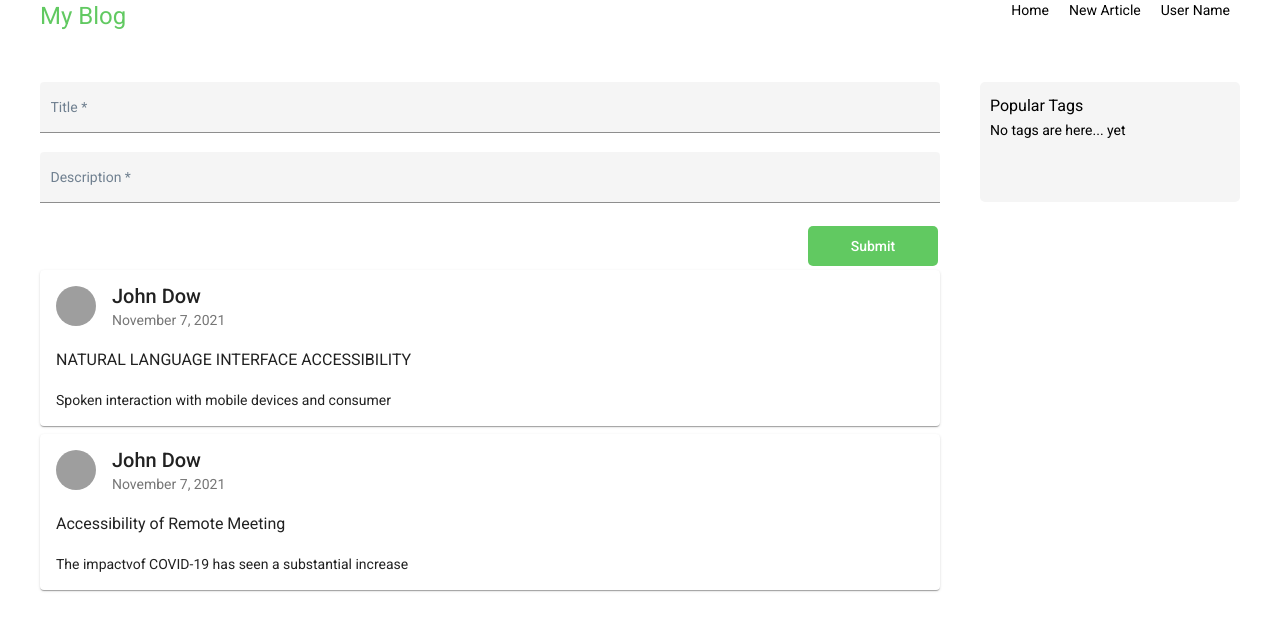
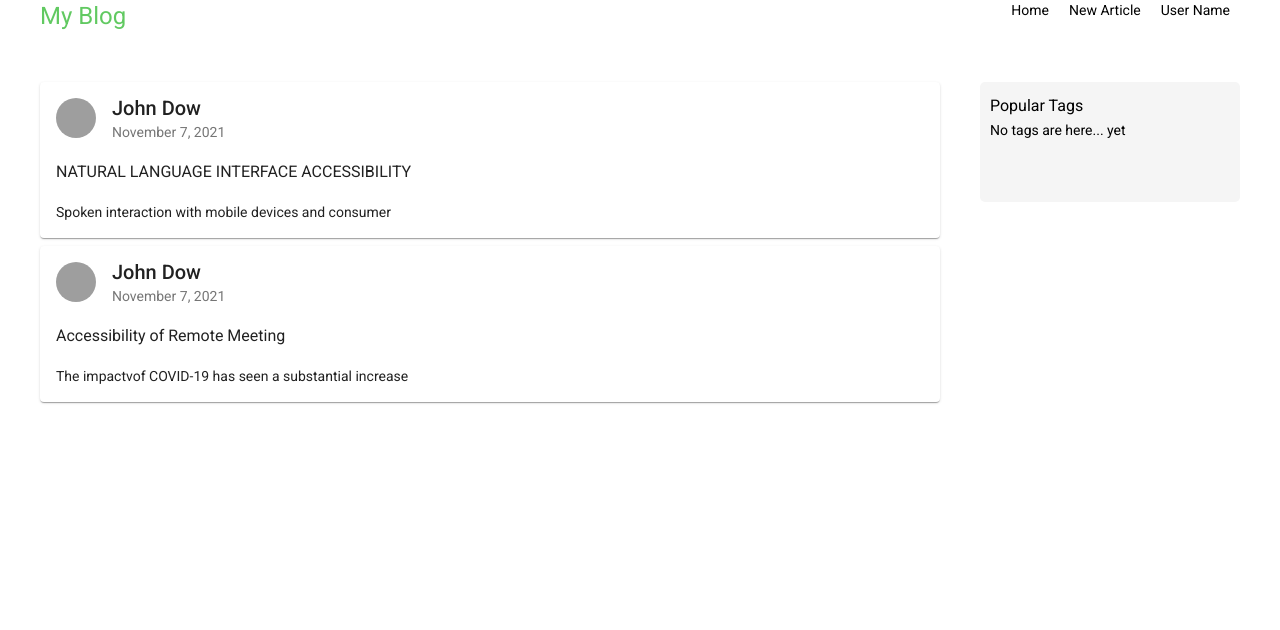
Before and after one commit to marco1polo78/bootcamp, an Angular app: page / in a window 1280 px wide. Shown: the top 630 px of the page. Built offline with nearby package versions, Linux system fonts and the light colour scheme; grey boxes are pictures that could not be loaded.

Commit message:
add modal window and add component forms

```diff
--- /dev/null
+++ b/src/app/app-modal/app-modal.component.html
@@ -0,0 +1,26 @@
+<div class="content__newsfeed__form">
+      <form
+        [formGroup] = "form"
+        (ngSubmit) = "submit()"
+      >
+      <div>
+        <mat-form-field class="example-full-width" appearance="fill">
+          <mat-label>Title</mat-label>
+          <input matInput placeholder="Main title for new post" value="" formControlName = "title" autocomplete="off">
+          <mat-error *ngIf = "title.touched && title.invalid">
+            Your title is short
+          </mat-error>
+        </mat-form-field>
+      </div>
+      <div>
+        <mat-form-field class="example-full-width" appearance="fill">
+          <mat-label>Description</mat-label>
+          <input matInput placeholder="Short description for post" value="" formControlName = "description" autocomplete="off">
+          <mat-error *ngIf = "description.touched && description.invalid">
+            Your description is short
+          </mat-error>
+        </mat-form-field>
+      </div>
+      <button mat-raised-button type = "submit" [disabled] = "form.invalid">Submit</button>
+      </form>
+</div>
--- /dev/null
+++ b/src/app/app-modal/app-modal.component.scss
@@ -0,0 +1,49 @@
+form{
+    .mat-form-field{
+        width: 100%;
+        // margin: auto;
+    }
+
+    ::ng-deep .mat-form-field {
+        .mat-input-element {
+            color: slategray;
+        }
+        .mat-form-field-label {
+            color: slategray;
+        }
+        .mat-form-field-underline {
+            background-color: slategray;
+        }
+        .mat-form-field-ripple {
+            background-color: slategray;
+        }
+        .mat-form-field-required-marker {
+            color: slategray;
+        }
+    }
+
+    ::ng-deep .mat-form-field.mat-form-field-invalid {
+        .mat-input-element {
+            color: red;
+        }
+        .mat-form-field-label {
+            color: red;
+        }
+        .mat-form-field-required-marker {
+            color: red;
+        }
+        .mat-form-field-ripple {
+            background-color: red;
+        }
+    }
+
+    button[type=submit] {
+        float: right;
+        background-color: rgba(34, 180, 34, 0.712);
+        color: white;
+        margin: 4px 2px;
+        border-radius: 5px;
+        min-height: 40px;
+        min-width: 130px;
+    }
+}
--- /dev/null
+++ b/src/app/app-modal/app-modal.component.ts
@@ -0,0 +1,42 @@
+import { Component, Inject } from '@angular/core';
+import { MatDialogRef, MAT_DIALOG_DATA } from '@angular/material/dialog';
+import { FormControl, FormGroup, Validators } from '@angular/forms';
+
+@Component({
+  selector: 'app-app-modal',
+  templateUrl: './app-modal.component.html',
+  styleUrls: ['./app-modal.component.scss']
+})
+export class AppModalComponent {
+  form!: FormGroup;
+
+  constructor(
+    public dialogRef: MatDialogRef<AppModalComponent>,
+    @Inject(MAT_DIALOG_DATA) public data: any) {
+      this.form = new FormGroup({
+        title: new FormControl('', [ Validators.required, Validators.minLength(3) ]),
+        description: new FormControl('', [ Validators.required, Validators.minLength(3) ])
+      });
+    }
+
+  submit() {
+    console.log(this.title.touched);
+    this.form.reset();
+    Object.values(this.form.controls).forEach(value => {
+      value.setErrors(null) ;
+    })
+    // this.dialogRef.close({
+    //   title: this.form.value.title,
+    //   description: this.form.value.description
+    // });
+  }
+
+  get title(): any {
+    return this.form.get('title');
+  }
+
+  get description(): any {
+    return this.form.get('description');
+  }
+
+}
--- a/src/app/app.component.html
+++ b/src/app/app.component.html
@@ -4,34 +4,12 @@
   </h1>
   <nav>
     <a>Home</a>
-    <a (click)="showFormForNewPost = !showFormForNewPost">New Article</a>
+    <a (click)="openDialog()">New Article</a>
     <a>User Name</a>
   </nav>
 </header>
 <div class = "content">
   <div class="content__newsfeed">
-    <div class="content__newsfeed__form">
-      <form [ngStyle] = "{
-          display: showFormForNewPost ? 'block' : 'none'
-        }"
-        [formGroup] = "form"
-        (ngSubmit) = "submit()"
-      >
-      <div>
-        <mat-form-field class="example-full-width" appearance="fill">
-          <mat-label>Title</mat-label>
-          <input matInput placeholder="Main title for new post" value="" formControlName = "title" autocomplete="off">
-        </mat-form-field>
-      </div>
-      <div>
-        <mat-form-field class="example-full-width" appearance="fill">
-          <mat-label>Description</mat-label>
-          <input matInput placeholder="Short description for post" value="" formControlName = "description" autocomplete="off">
-        </mat-form-field>
-      </div>
-      <button mat-raised-button type = "submit" [disabled] = "form.invalid">Submit</button>
-      </form>
-    </div>
     <app-post
       *ngFor = "let p of posts"
       [post] = "p"
--- a/src/app/app.component.scss
+++ b/src/app/app.component.scss
@@ -27,60 +27,6 @@ header{
         width: 75%;
         display: flex;
         flex-direction: column;
-
-        &__form{
-            .validation{
-                color: red;
-            }
-
-            .mat-form-field{
-                width: 100%;
-                margin: auto;
-            }
-
-            ::ng-deep .mat-form-field {
-                .mat-input-element {
-                    color: slategray;
-                }
-                .mat-form-field-label {
-                    color: slategray;
-                }
-                .mat-form-field-underline {
-                    background-color: slategray;
-                }
-                .mat-form-field-ripple {
-                    background-color: slategray;
-                }
-                .mat-form-field-required-marker {
-                    color: slategray;
-                }
-            }
-
-            ::ng-deep .mat-form-field.mat-form-field-invalid {
-                .mat-input-element {
-                    color: red;
-                }
-                .mat-form-field-label {
-                    color: red;
-                }
-                .mat-form-field-required-marker {
-                    color: red;
-                }
-                .mat-form-field-ripple {
-                    background-color: red;
-                }
-            }
-
-            button[type=submit] {
-                float: right;
-                background-color: rgba(34, 180, 34, 0.712);
-                color: white;
-                margin: 4px 2px;
-                border-radius: 5px;
-                min-height: 40px;
-                min-width: 130px;
-            }
-        }
     }
 
     &__tagbar{
--- a/src/app/app.component.ts
+++ b/src/app/app.component.ts
@@ -1,5 +1,6 @@
-import { Component, OnInit } from '@angular/core';
-import { FormControl, FormGroup, Validators } from '@angular/forms';
+import { Component } from '@angular/core';
+import { MatDialog } from '@angular/material/dialog';
+import { AppModalComponent } from './app-modal/app-modal.component'
 
 const posts = [
   {
@@ -15,6 +16,7 @@ const posts = [
       description: 'The impactvof COVID-19 has seen a substantial increase'
   }
 ];
+
 export interface Post {
   userName: string,
   datePost: string | Date,
@@ -28,37 +30,28 @@ export interface Post {
   styleUrls: ['./app.component.scss']
 })
 
-export class AppComponent implements OnInit{
+export class AppComponent{
   posts: Post[] = posts;
   listTags: string[] = [];
 
-  form!: FormGroup;
-
   showFormForNewPost:boolean = true;
 
-  ngOnInit() {
-    this.form = new FormGroup({
-      title: new FormControl('', [ Validators.required, Validators.minLength(3) ]),
-      description: new FormControl('', [ Validators.required, Validators.minLength(3) ])
+  constructor(public dialog: MatDialog) { }
+
+  openDialog(): void {
+    const dialogRef = this.dialog.open(AppModalComponent, {
+      width: '500px',
+      height: '500px'
+    });
+
+    dialogRef.afterClosed().subscribe(result => {
+      console.log('The dialog was closed', result);
+      this.posts.unshift({
+            'userName': 'John Dow',
+            'datePost': new Date(),
+            'title': result.title,
+            'description': result.description
+          });
     });
   }
-
-  submit() {
-    this.posts.unshift({
-      'userName': 'John Dow',
-      'datePost': new Date(),
-      'title': this.form.value.title,
-      'description': this.form.value.description
-    });
-    this.form.reset();
-    this.showFormForNewPost = false;
-  }
-
-  get title(): any {
-    return this.form.get('title');
-  }
-
-  get description(): any {
-    return this.form.get('description');
-  }
 }
--- a/src/app/post/post.component.scss
+++ b/src/app/post/post.component.scss
@@ -28,7 +28,4 @@
         background-image: url('../../assets/img/profile-icon-png-899-Windows.ico');
         background-size: cover;
     }
-
-    .post-header-image {
-    }
 }
```
Also changed, not shown: src/app/app.module.ts (+13 -6 lines), 1 other file (tests, documents, lock files or other folders).
